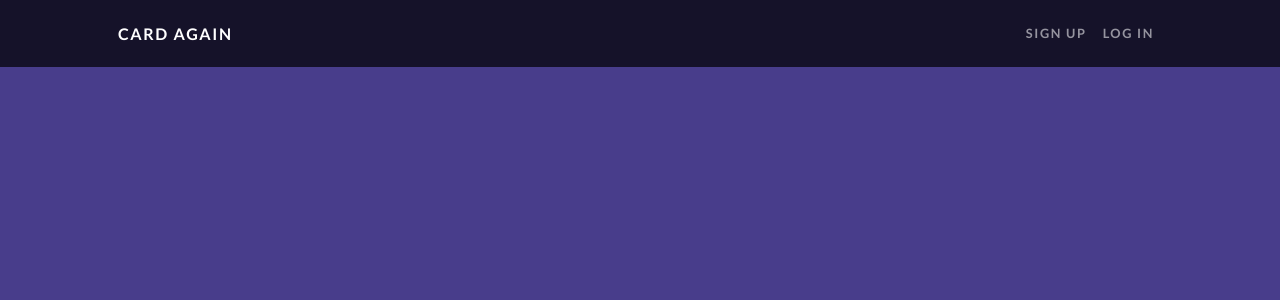
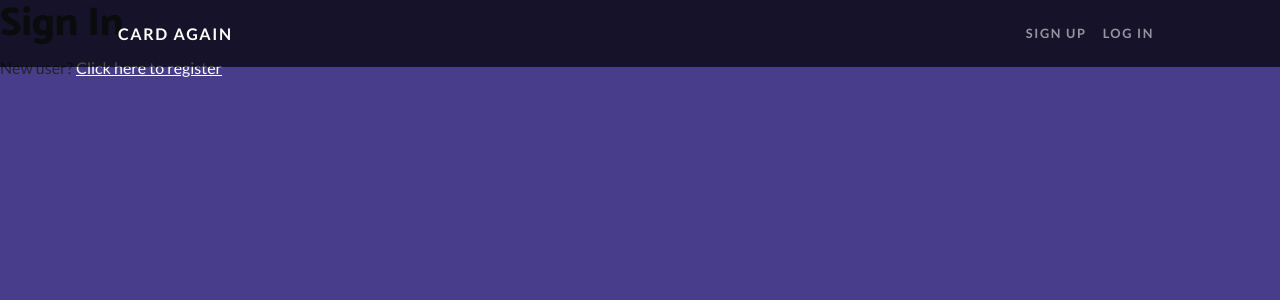
Before and after one commit to csulva/Card-Again, a Flask app: page /login in a window 1280 px wide. Shown: the top 300 px of the page. Run offline with Flask 2, Linux system fonts and the light colour scheme; some libraries are stand-ins or nearby versions.

Commit message:
updates to login template

```diff
--- /dev/null
+++ b/app/templates/auth/login.html
@@ -0,0 +1,13 @@
+{% extends 'base.html' %}
+{% import 'bootstrap/wtf.html' as wtf %}
+
+{% block content %}
+<h1> Sign In</h1>
+    {{ wtf.quick_form(form) }}
+    <p>
+        New user?
+        <a href="{{ url_for('auth.register') }}" style="color: white">
+        Click here to register
+        </a>
+        </p>
+{% endblock content %}
--- /dev/null
+++ b/app/templates/auth/register.html
@@ -0,0 +1 @@
+{% extends 'base.html' %}
--- a/app/templates/base.html
+++ b/app/templates/base.html
@@ -1,3 +1,4 @@
+
 <!doctype html>
 <html>
     {% block head %}
@@ -14,7 +15,7 @@
             <link href="https://fonts.googleapis.com/css?family=Catamaran:100,200,300,400,500,600,700,800,900" rel="stylesheet" />
             <link href="https://fonts.googleapis.com/css?family=Lato:100,100i,300,300i,400,400i,700,700i,900,900i" rel="stylesheet" />
             <!-- Core theme CSS (includes Bootstrap)-->
-            <link href="static/styles.css" rel="stylesheet" />
+            <link rel="stylesheet" type="text/css" href="{{ url_for('static', filename='styles.css') }}">
         </head>
     {% endblock head %}
     <body style="background-color:darkslateblue">
@@ -27,7 +28,7 @@
                 <div class="collapse navbar-collapse" id="navbarResponsive">
                     <ul class="navbar-nav ms-auto">
                         <li class="nav-item"><a class="nav-link" href="#!">Sign Up</a></li>
-                        <li class="nav-item"><a class="nav-link" href="#!">Log In</a></li>
+                        <li class="nav-item"><a class="nav-link" href="{{url_for('auth.login')}}">Log In</a></li>
                     </ul>
                 </div>
             </div>
```
Also changed, not shown: app/templates/test.html (renamed from app/templates/login.html).
